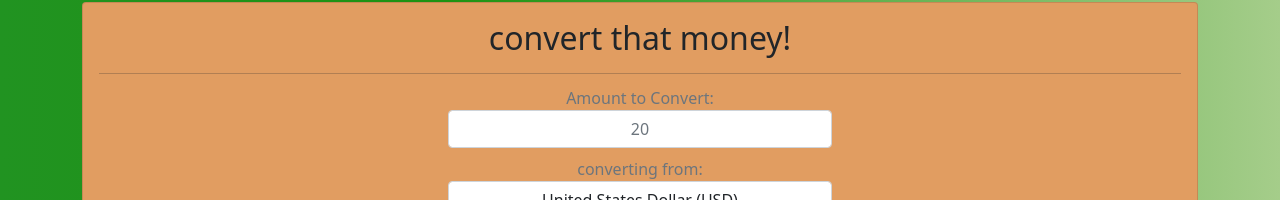
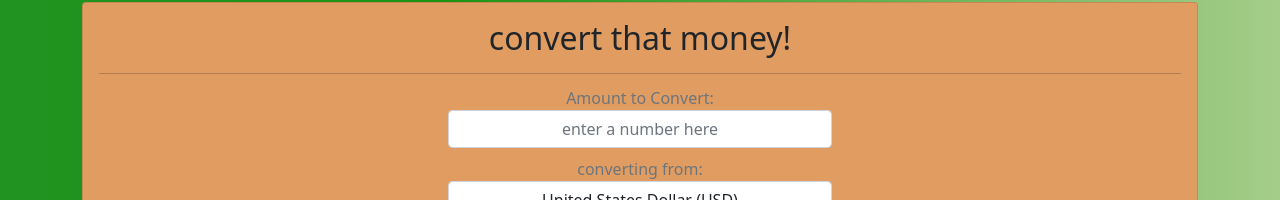
Before and after one commit to phantomcurve/Currency-Converter, a website built with webpack: page src/index.html in a window 1280 px wide. Shown: the part 126-326 px from the top of the page. Built offline with nearby package versions, Linux system fonts and the light colour scheme; no server answers.

Commit message:
add a little further UI tweakeage

```diff
--- a/src/index.html
+++ b/src/index.html
@@ -18,7 +18,7 @@
                 <form id="currency-converter">
                   <div class="form-group–card-text">
                     <label for="amount" class="card-subtitle mb-2 text-muted">Amount to Convert:
-                      <input id="amount" type="text" placeholder="20" class="form-control" required>
+                      <input id="amount" type="text" placeholder="enter a number here" class="form-control" required>
                     </label>
                   </div>
                   <div class="form-group-card-text">
```
Also changed, not shown: 2 other files.
